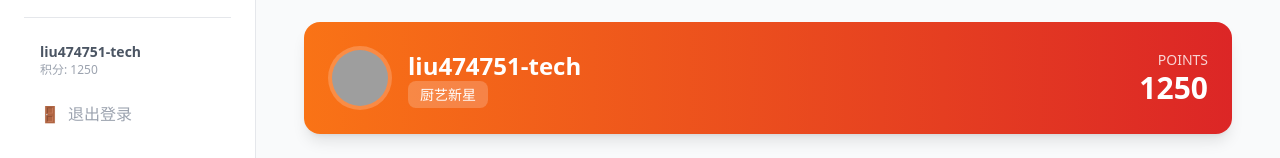
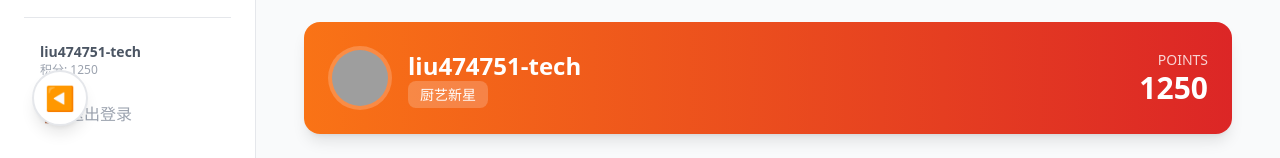
Before and after one commit to liu474751-tech/tasty-kitchen, a React (Vite) app: page / in a window 1280 px wide. Both pictures are taken after a click on the button "登录". Shown: the part 642-800 px from the top of the page. Built offline with nearby package versions, Linux system fonts and the light colour scheme; grey boxes are pictures that could not be loaded; the HTML template or start-up script is replaced by a standard one.

Commit message:
feat: 首页也显示返回按钮 - 首页点击返回将退出登录

```diff
--- a/src/App.jsx
+++ b/src/App.jsx
@@ -811,6 +811,9 @@ export default function App() {
     } else if (activeTab !== 'home') {
       // 如果不在首页，返回首页
       setActiveTab('home');
+    } else {
+      // 如果已经在首页，退出登录
+      onLogout();
     }
   };
 
@@ -969,11 +972,9 @@ export default function App() {
       {/* Mobile Header */}
       <div className="md:hidden bg-white px-5 pt-4 pb-2 flex justify-between items-center shadow-sm z-10 sticky top-0">
         <div className="flex items-center gap-3">
-          {(selectedRecipe || activeTab !== 'home') && (
           <button onClick={handleGlobalBack} className="p-2 hover:bg-gray-100 rounded-full transition-colors -ml-2">
             <ChevronLeft size={20} className="text-gray-600" />
           </button>
-          )}
           <h1 className="text-xl font-extrabold text-gray-800 flex items-center gap-2">
             {selectedRecipe ? '菜谱详情' : activeTab === 'challenge' ? '厨艺征途' : activeTab === 'social' ? '美食圈' : activeTab === 'favorites' ? '我的收藏' : '美味厨房'}
           </h1>
@@ -1010,16 +1011,14 @@ export default function App() {
       <UnlockModal isOpen={unlockModal.isOpen} onClose={() => setUnlockModal({ ...unlockModal, isOpen: false })} onConfirm={confirmUnlock} cost={unlockModal.cost} title={unlockModal.title} monthlyLeft={3 - userProfile.monthlyUnlocks} userPoints={userProfile.points} />
       {showRegister && <RegisterModal onClose={() => setShowRegister(false)} onRegister={onRegister} />}
 
-      {/* Global Floating Back Button (Desktop & when needed) */}
-      {(selectedRecipe || activeTab !== 'home') && (
+      {/* Global Floating Back Button (Desktop - always visible) */}
       <button
         onClick={handleGlobalBack}
         className="hidden md:flex fixed bottom-8 left-8 w-14 h-14 bg-white hover:bg-gray-50 border-2 border-gray-200 rounded-full shadow-lg items-center justify-center transition-all hover:scale-110 z-50 group"
-          title={selectedRecipe ? '返回列表' : '返回首页'}
+        title={selectedRecipe ? '返回列表' : activeTab !== 'home' ? '返回首页' : '退出登录'}
       >
         <ChevronLeft size={24} className="text-gray-700 group-hover:text-orange-600 transition-colors" />
       </button>
-      )}
 
       <style>{`
         .pb-safe { padding-bottom: env(safe-area-inset-bottom, 20px); }
```
Lines whose indentation alone changed are shown as unchanged.
